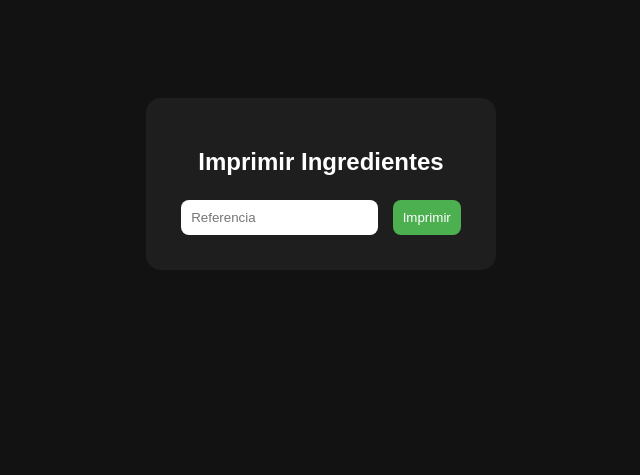
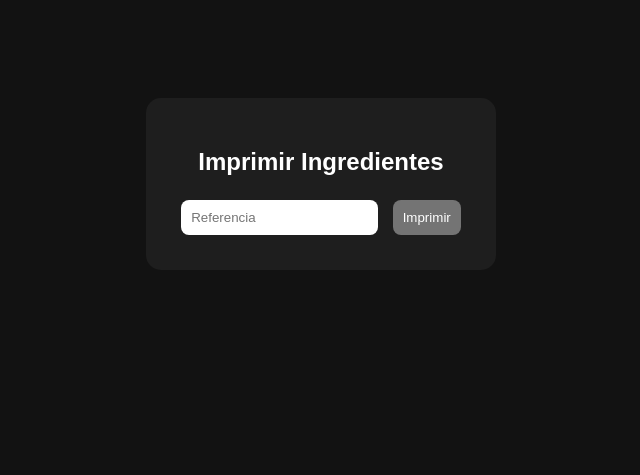
Before and after one commit to mythicessence/acquadigabia_etiquetas_2, a Django app: page / in a window 1280 px wide. Shown: the part 224-699 px from the top of the page, without its empty margins (319-959 px from the left). Run offline with Django 5.2, Linux system fonts and the light colour scheme.

Commit message:
primera version

```diff
--- a/impresion/templates/index.html
+++ b/impresion/templates/index.html
@@ -26,7 +26,7 @@ input, button {
     margin: 5px;
 }
 button {
-    background: #4CAF50;
+    background: #747474;
     color: white;
     cursor: pointer;
 }
```
Also changed, not shown: impresion/Roboto-Light.ttf (added), impresion/adg.png (added), 1 other file.
